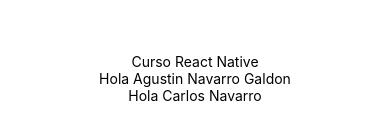
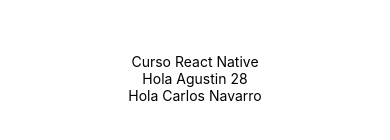
Before and after one commit to platzi/curso-react-native-intro, a React Native app: screen / in a window 390 px wide. Shown: the part 344-484 px from the top of the page. Built offline with nearby package versions, Linux system fonts and the light colour scheme.

Commit message:
PropTypes

```diff
--- a/App.js
+++ b/App.js
@@ -6,7 +6,7 @@ export default function App() {
   return (
     <View style={styles.container}>
       <Text>Curso React Native</Text>
-      <Saludar />
+      <Saludar firstname="Agustin" lastname={28} />
       <Saludar firstname="Carlos" lastname="Navarro" />
       {/* <Saludar firstname="Andres" lastname="Navarro" /> */}
     </View>
--- a/src/components/Saludar.js
+++ b/src/components/Saludar.js
@@ -1,5 +1,6 @@
 import React from "react";
 import { Text } from "react-native";
+import PropTypes from "prop-types";
 
 export default function Saludar(props) {
   //   const { firstname = "Agustin", lastname = "Navarro Galdon" } = props;
@@ -12,7 +13,12 @@ export default function Saludar(props) {
   );
 }
 
-Saludar.defaultProps = {
-  firstname: "Agustin",
-  lastname: "Navarro Galdon",
+// Saludar.defaultProps = {
+//   firstname: "Agustin",
+//   lastname: "Navarro Galdon",
+// };
+
+Saludar.propTypes = {
+  firstname: PropTypes.string.isRequired,
+  lastname: PropTypes.string.isRequired,
 };
```
